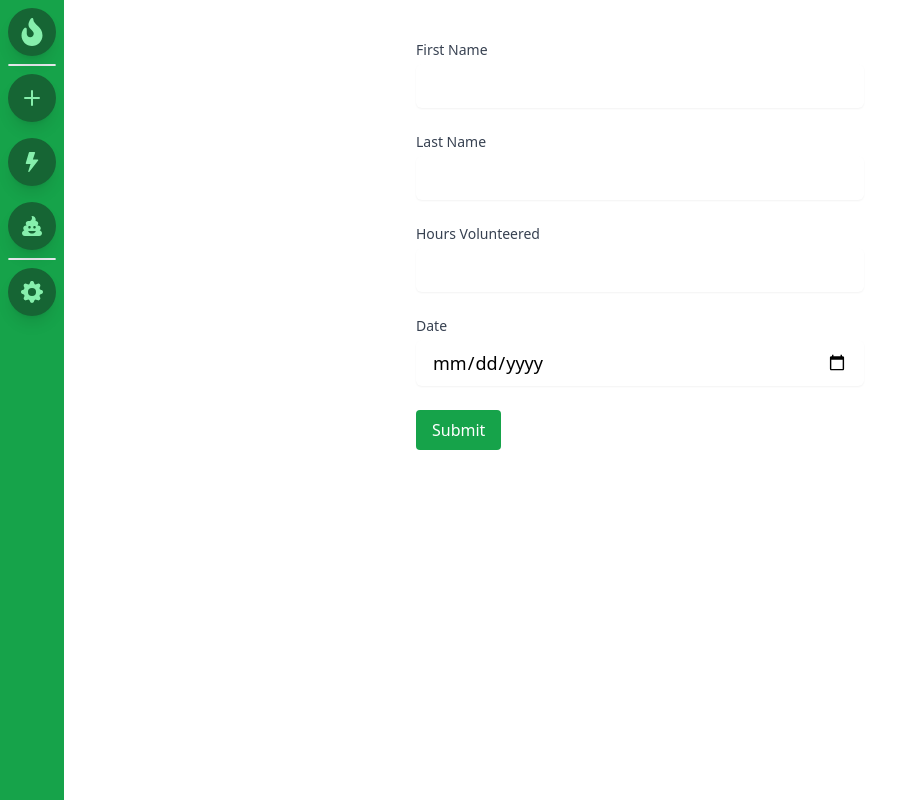
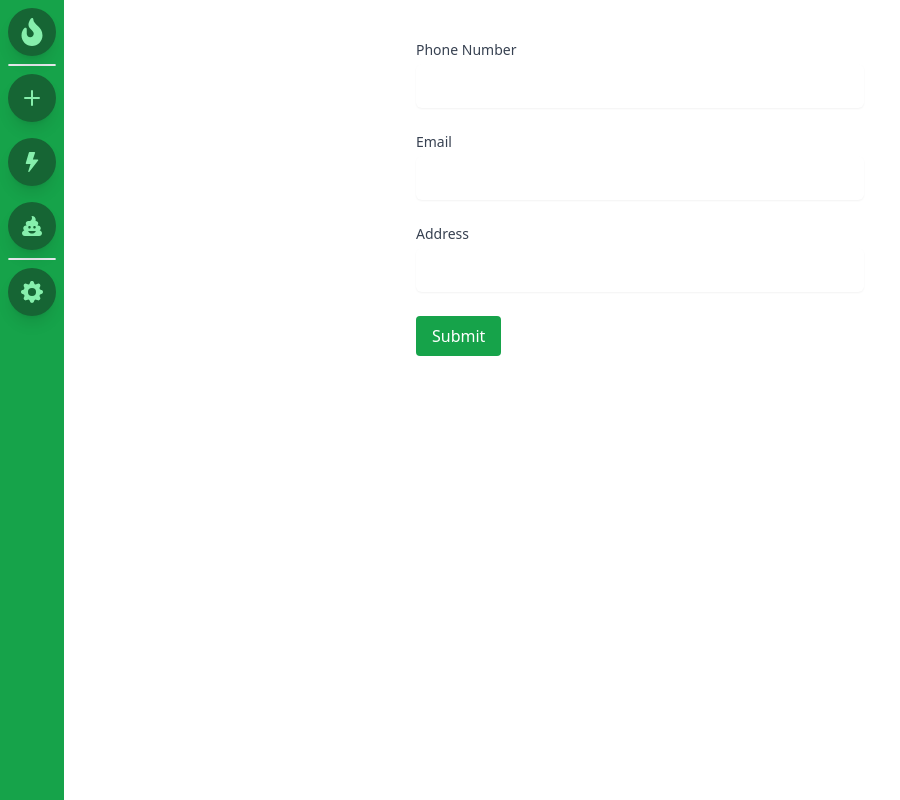
Before and after one commit to Coderman562/Spotify-AI-Camp, a React (Vite) app: page /form in a window 1280 px wide. Shown: the whole page, without its empty margins (0-900 px from the left). Built offline with nearby package versions, Linux system fonts and the light colour scheme.

Commit message:
made UI changes to the FormPage

```diff
--- a/src/FormPage.jsx
+++ b/src/FormPage.jsx
@@ -1,82 +1,72 @@
 import React, { useState } from 'react';
 import './index.css';
 
-const FormPage = () => {
+function FormPage() {
   const [formData, setFormData] = useState({
     firstName: '',
     lastName: '',
     hoursVolunteered: '',
     date: '',
+    phoneNumber: '',
+    email: '',
+    address: '',
   });
 
-  const handleChange = (event) => {
+  function handleChange(event) {
     const { name, value } = event.target;
     setFormData((prevState) => ({
       ...prevState,
       [name]: value,
     }));
-  };
+  }
 
-  const handleSubmit = (event) => {
+  function handleSubmit(event) {
     event.preventDefault();
     console.log(formData);
-    // Process form data here
-  };
+    // Send data to server
+  }
 
   return (
     <div className="form-container">
       <form onSubmit={handleSubmit} className="form">
+        {/* Other form groups */}
         <div className="form-group">
-          <label htmlFor="firstName" className="form-label">
-            First Name
+          <label htmlFor="phoneNumber" className="form-label">
+            Phone Number
           </label>
           <input
-            type="text"
-            id="firstName"
-            name="firstName"
-            value={formData.firstName}
+            type="tel"
+            id="phoneNumber"
+            name="phoneNumber"
+            value={formData.phoneNumber}
             onChange={handleChange}
             className="form-input"
           />
         </div>
 
         <div className="form-group">
-          <label htmlFor="lastName" className="form-label">
-            Last Name
+          <label htmlFor="email" className="form-label">
+            Email
           </label>
           <input
-            type="text"
-            id="lastName"
-            name="lastName"
-            value={formData.lastName}
+            type="email"
+            id="email"
+            name="email"
+            value={formData.email}
             onChange={handleChange}
             className="form-input"
           />
         </div>
 
         <div className="form-group">
-          <label htmlFor="hoursVolunteered" className="form-label">
-            Hours Volunteered
+          <label htmlFor="address" className="form-label">
+            Address
           </label>
           <input
-            type="number"
-            id="hoursVolunteered"
-            name="hoursVolunteered"
-            value={formData.hoursVolunteered}
-            onChange={handleChange}
-            className="form-input"
-          />
-        </div>
-
-        <div className="form-group">
-          <label htmlFor="date" className="form-label">
-            Date
-          </label>
-          <input
-            type="date"
-            id="date"
-            name="date"
-            value={formData.date}
+            type="text"
+            id="address"
+            name="address"
+            value={formData.address}
             onChange={handleChange}
             className="form-input"
           />
@@ -88,6 +78,6 @@ const FormPage = () => {
       </form>
     </div>
   );
-};
+}
 
 export default FormPage;
```
